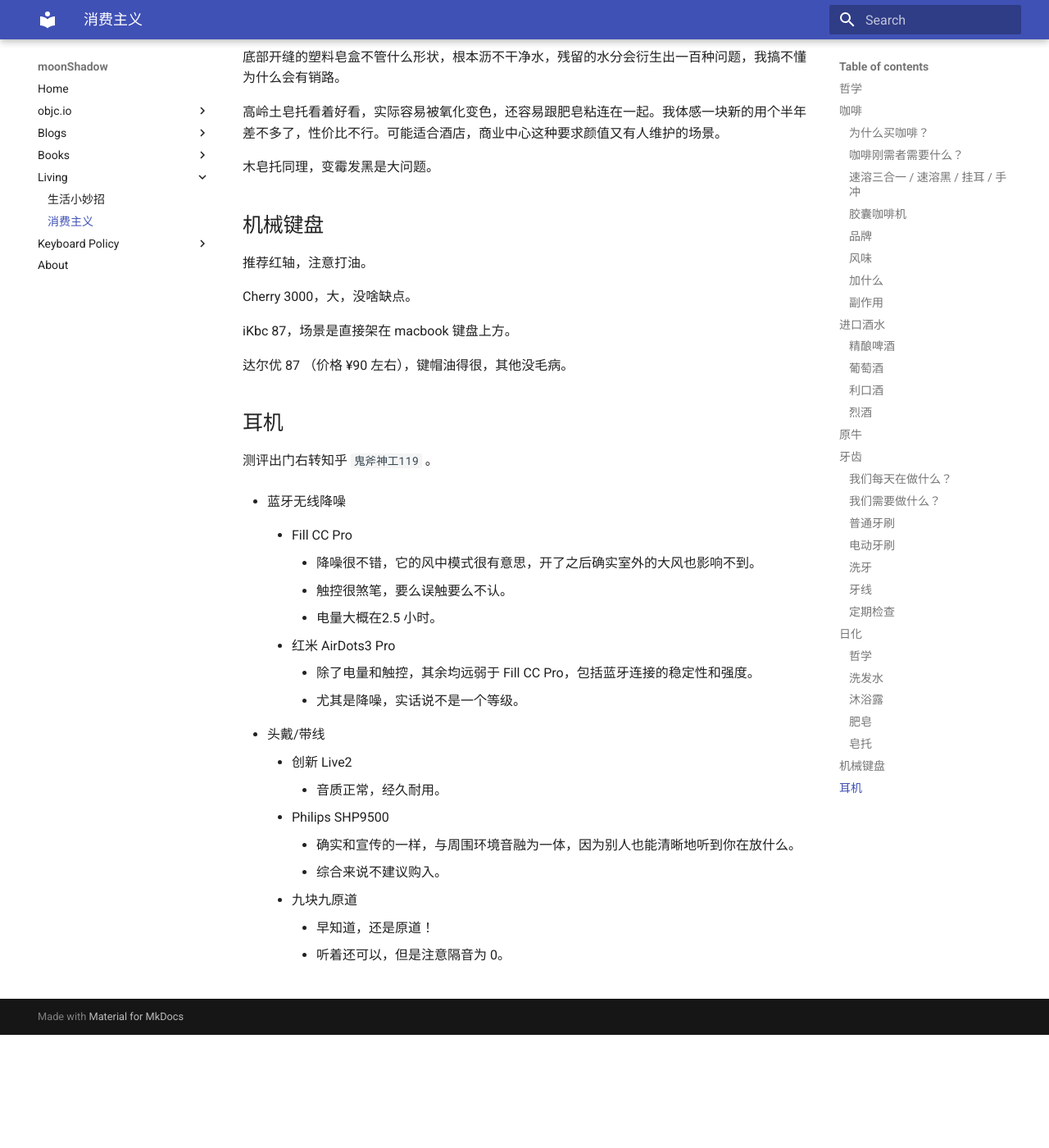
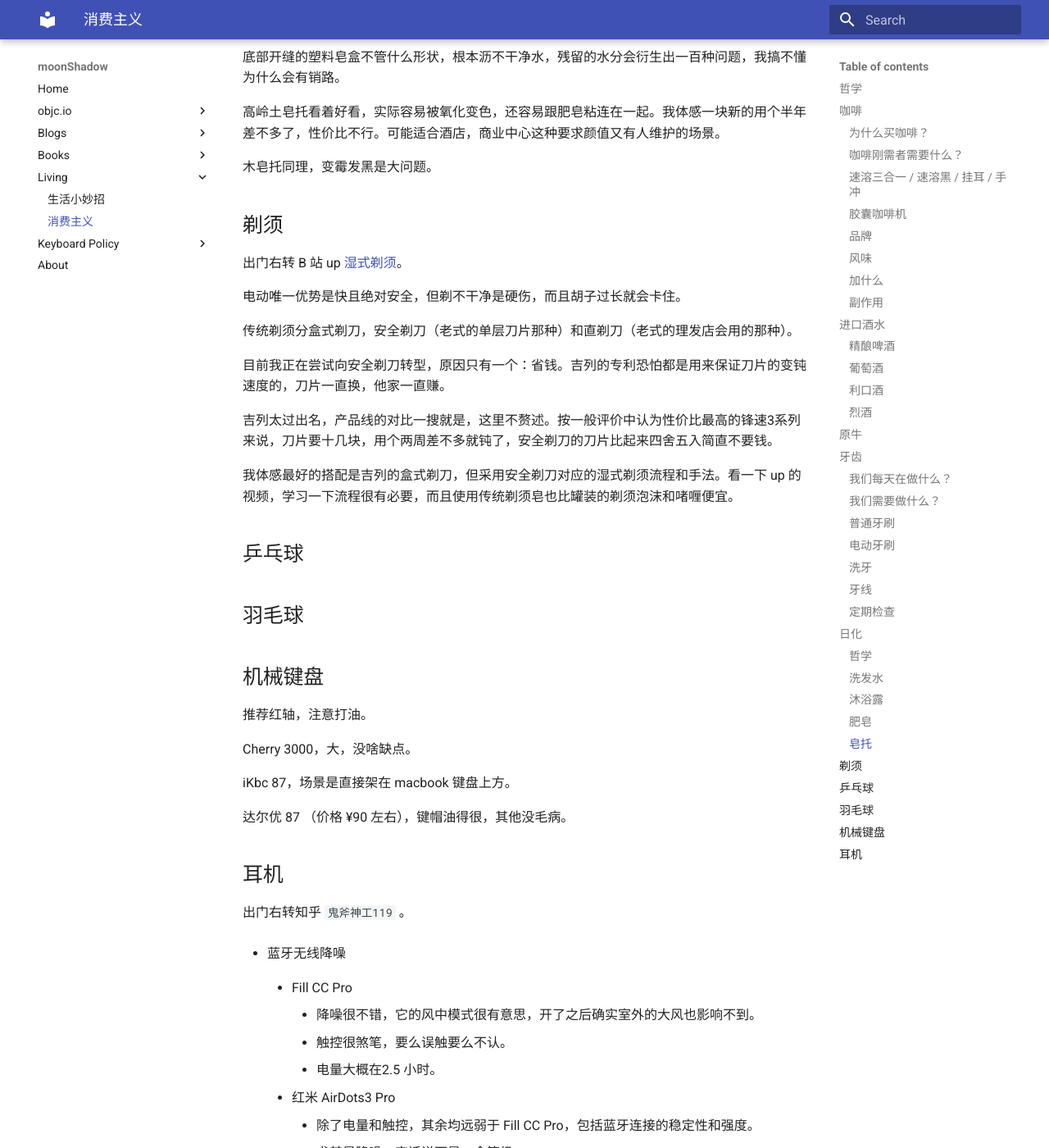
Before and after one commit to darkThanBlack/darkThanBlack.github.io, an MkDocs documentation site: the page built from docs/living/spend-money.md, in a window 1280 px wide and 1400 px high, scrolled down 8293 px. Shown: the whole window at 82% size. Built offline with MkDocs 1.6.1 and Material for MkDocs 9.7.7, drawn with Linux system fonts in a browser that asks for light colours; before the commit the page ends 9555 px from its top, so only the background shows below that.

Commit message:
fix sth.

```diff
--- a/docs/living/spend-money.md
+++ b/docs/living/spend-money.md
@@ -274,6 +274,76 @@
 
 
 
+## 剃须
+
+出门右转 B 站 up [湿式剃须]()。
+
+电动唯一优势是快且绝对安全，但剃不干净是硬伤，而且胡子过长就会卡住。
+
+传统剃须分盒式剃刀，安全剃刀（老式的单层刀片那种）和直剃刀（老式的理发店会用的那种）。
+
+目前我正在尝试向安全剃刀转型，原因只有一个：省钱。吉列的专利恐怕都是用来保证刀片的变钝速度的，刀片一直换，他家一直赚。
+
+吉列太过出名，产品线的对比一搜就是，这里不赘述。按一般评价中认为性价比最高的锋速3系列来说，刀片要十几块，用个两周差不多就钝了，安全剃刀的刀片比起来四舍五入简直不要钱。
+
+我体感最好的搭配是吉列的盒式剃刀，但采用安全剃刀对应的湿式剃须流程和手法。看一下 up 的视频，学习一下流程很有必要，而且使用传统剃须皂也比罐装的剃须泡沫和啫喱便宜。
+
+
+
+
+
+
+
+
+
+
+
+
+
+
+
+
+
+
+
+
+
+
+
+## 乒乓球
+
+
+
+
+
+
+
+
+
+
+
+
+
+
+
+
+
+
+
+
+
+
+
+
+
+
+
+
+
+## 羽毛球
+
+
+
 
 
 
@@ -292,7 +362,7 @@
 
 ## 耳机
 
-测评出门右转知乎 ``鬼斧神工119`` 。
+出门右转知乎 ``鬼斧神工119`` 。
 
 * 蓝牙无线降噪
 
```
